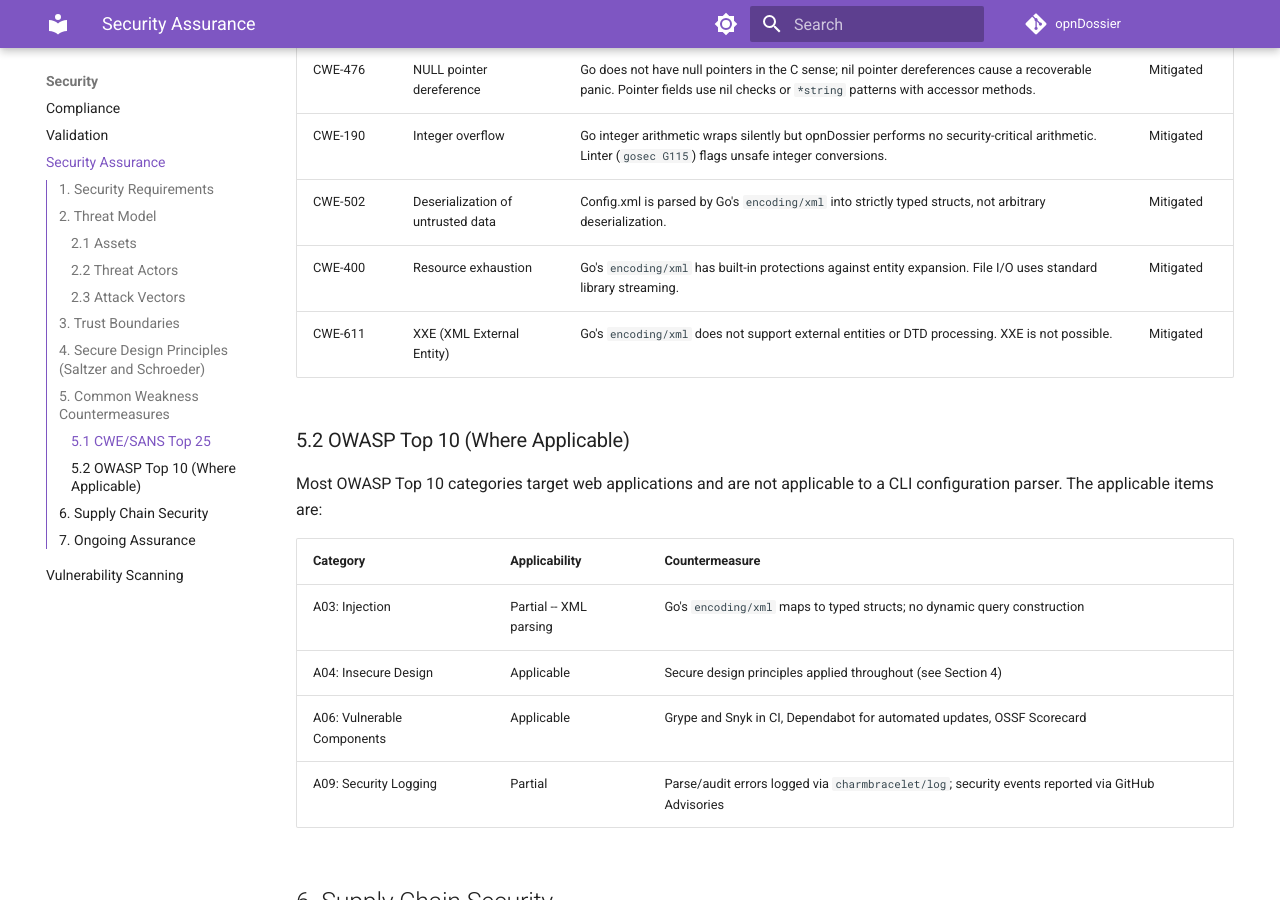
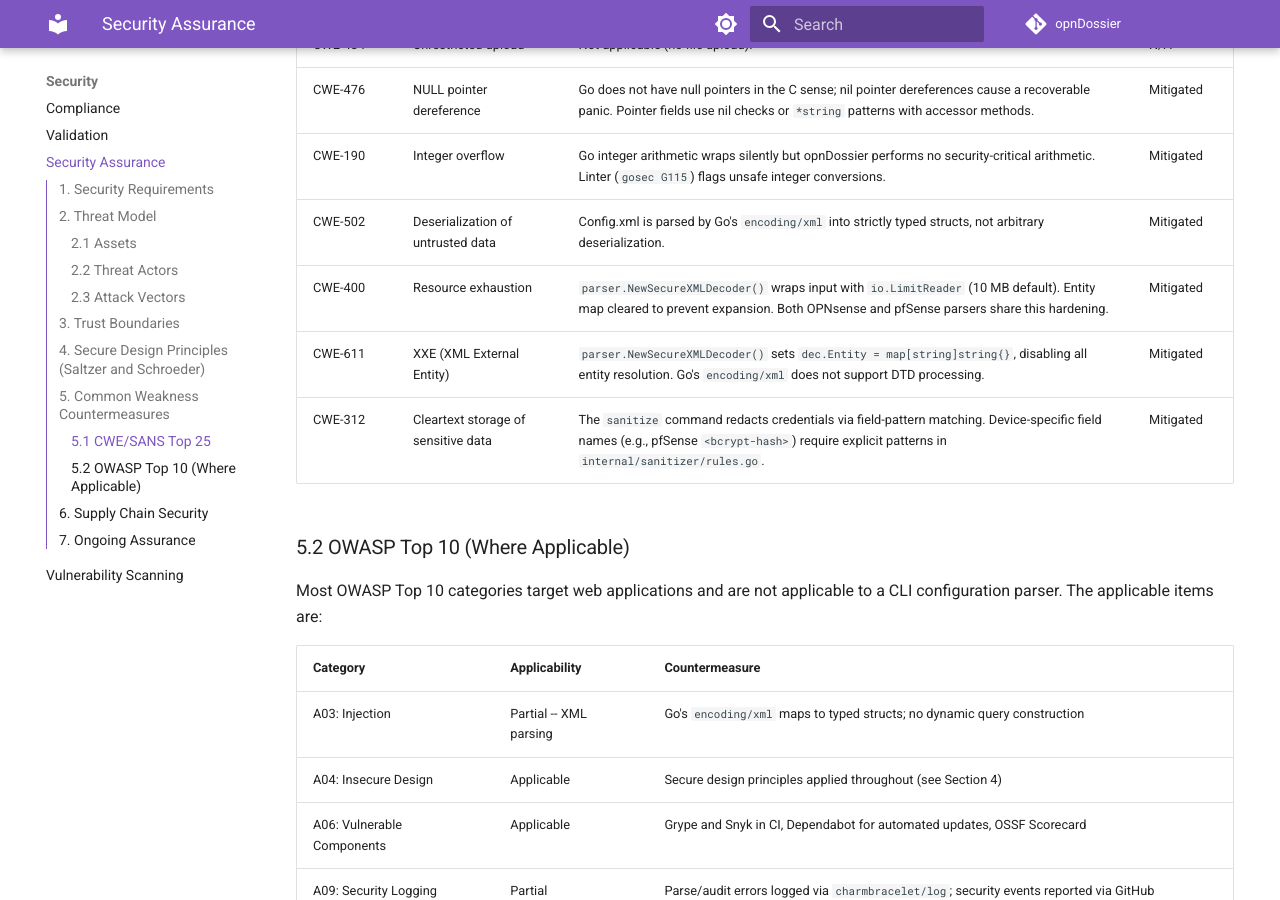
Before and after one commit to EvilBit-Labs/opnDossier, an MkDocs documentation site: the page built from docs/security/security-assurance.md, in a window 1280 px wide and 900 px high, scrolled down 4120 px. Built offline with MkDocs 1.6.1 and Material for MkDocs 9.7.7, drawn with Linux system fonts in a browser that asks for light colours; comment, search, counter and statistics services are not loaded; the version menu is left out; some of the changed text lies outside the part shown.

Commit message:
docs: update documentation for pfSense multi-device support
- README.md: add pfSense to title/overview, fix Go version (1.26+)
- CONTRIBUTING.md: add pfSense parser paths, update data pipeline section
- docs/development/standards.md: add multi-device parser info, xmlutil.go,
  sanitizer step in "Adding New XML Fields" checklist
- docs/security/security-assurance.md: update CWE countermeasures with
  shared xmlutil.go hardening and CWE-312 sanitizer field patterns
- docs/data-model/index.md: clarify multi-device CommonDevice support
- docs/user-guide/commands/overview.md: add pfSense to intro
- docs/user-guide/commands/sanitize.md: mention bcrypt-hash redaction

Signed-off-by: UncleSp1d3r <unclesp1d3r@evilbitlabs.io>

```diff
--- a/docs/security/security-assurance.md
+++ b/docs/security/security-assurance.md
@@ -75,38 +75,39 @@
 
 ## 4. Secure Design Principles (Saltzer and Schroeder)
 
-| Principle                       | How Applied                                                                                                                                                                                       |
-| ------------------------------- | ------------------------------------------------------------------------------------------------------------------------------------------------------------------------------------------------- |
-| **Economy of mechanism**        | Go with minimal dependencies. Simple parser-schema-report pipeline. No plugin downloads, no scripting engine, no network I/O at runtime.                                                          |
-| **Fail-safe defaults**          | Go's `encoding/xml` does not resolve external entities by default (XXE-safe). Overwrite protection on output files requires explicit `--force` flag. Offline-first design means no network calls. |
-| **Complete mediation**          | Every XML element is mapped to typed Go structs. Every CLI argument is validated by Cobra. Every output path is checked for overwrite conflicts.                                                  |
-| **Open design**                 | Fully open source (Apache-2.0). Security does not depend on obscurity. All security mechanisms are publicly documented.                                                                           |
-| **Separation of privilege**     | Parser, schema, audit, and export are separate packages with distinct responsibilities. Parse errors cannot bypass audit safety checks.                                                           |
-| **Least privilege**             | The tool reads config.xml files and writes reports; it never modifies source configurations, executes commands, or makes network connections. No elevated permissions required.                   |
-| **Least common mechanism**      | No shared mutable state between report generations. Each invocation operates on its own parsed data. No global caches that could leak information between runs.                                   |
-| **Psychological acceptability** | CLI follows standard conventions via Cobra. Error messages are descriptive and actionable. Default behavior is safe (no overwrite, no network, offline-first).                                    |
+| Principle                       | How Applied                                                                                                                                                                                                                                                                                                                              |
+| ------------------------------- | ---------------------------------------------------------------------------------------------------------------------------------------------------------------------------------------------------------------------------------------------------------------------------------------------------------------------------------------- |
+| **Economy of mechanism**        | Go with minimal dependencies. Simple parser-schema-report pipeline. No plugin downloads, no scripting engine, no network I/O at runtime.                                                                                                                                                                                                 |
+| **Fail-safe defaults**          | Both OPNsense and pfSense parsers use shared `pkg/parser/xmlutil.go` for secure XML decoding: entity expansion disabled, input size limited to 10 MB, charset normalization for UTF-8/ASCII/ISO-8859-1/Windows-1252. Overwrite protection on output files requires explicit `--force` flag. Offline-first design means no network calls. |
+| **Complete mediation**          | Every XML element is mapped to typed Go structs. Every CLI argument is validated by Cobra. Every output path is checked for overwrite conflicts.                                                                                                                                                                                         |
+| **Open design**                 | Fully open source (Apache-2.0). Security does not depend on obscurity. All security mechanisms are publicly documented.                                                                                                                                                                                                                  |
+| **Separation of privilege**     | Parser, schema, audit, and export are separate packages with distinct responsibilities. Parse errors cannot bypass audit safety checks.                                                                                                                                                                                                  |
+| **Least privilege**             | The tool reads config.xml files and writes reports; it never modifies source configurations, executes commands, or makes network connections. No elevated permissions required.                                                                                                                                                          |
+| **Least common mechanism**      | No shared mutable state between report generations. Each invocation operates on its own parsed data. No global caches that could leak information between runs.                                                                                                                                                                          |
+| **Psychological acceptability** | CLI follows standard conventions via Cobra. Error messages are descriptive and actionable. Default behavior is safe (no overwrite, no network, offline-first).                                                                                                                                                                           |
 
 ## 5. Common Weakness Countermeasures
 
 ### 5.1 CWE/SANS Top 25
 
-| CWE     | Weakness                          | Countermeasure                                                                                                                                                                | Status    |
-| ------- | --------------------------------- | ----------------------------------------------------------------------------------------------------------------------------------------------------------------------------- | --------- |
-| CWE-787 | Out-of-bounds write               | Go is memory-safe; slice/array access is bounds-checked at runtime. No `unsafe` package usage.                                                                                | Mitigated |
-| CWE-79  | XSS                               | Not applicable (no web output). Markdown reports are static files.                                                                                                            | N/A       |
-| CWE-89  | SQL injection                     | Not applicable (no database).                                                                                                                                                 | N/A       |
-| CWE-416 | Use after free                    | Go's garbage collector prevents use-after-free. No manual memory management.                                                                                                  | Mitigated |
-| CWE-78  | OS command injection              | No shell invocation or command execution. CLI arguments parsed by Cobra, not passed to shell.                                                                                 | Mitigated |
-| CWE-20  | Improper input validation         | All inputs validated: XML parsed by `encoding/xml` into typed structs, CLI args validated by Cobra, output paths checked for conflicts.                                       | Mitigated |
-| CWE-125 | Out-of-bounds read                | Go slice access is bounds-checked at runtime. Panics on out-of-bounds access (caught by recovery or test suite).                                                              | Mitigated |
-| CWE-22  | Path traversal                    | CLI accepts file paths as arguments. Output paths validated for overwrite protection. No path construction from config.xml contents.                                          | Mitigated |
-| CWE-352 | CSRF                              | Not applicable (no web interface).                                                                                                                                            | N/A       |
-| CWE-434 | Unrestricted upload               | Not applicable (no file upload).                                                                                                                                              | N/A       |
-| CWE-476 | NULL pointer dereference          | Go does not have null pointers in the C sense; nil pointer dereferences cause a recoverable panic. Pointer fields use nil checks or `*string` patterns with accessor methods. | Mitigated |
-| CWE-190 | Integer overflow                  | Go integer arithmetic wraps silently but opnDossier performs no security-critical arithmetic. Linter (`gosec G115`) flags unsafe integer conversions.                         | Mitigated |
-| CWE-502 | Deserialization of untrusted data | Config.xml is parsed by Go's `encoding/xml` into strictly typed structs, not arbitrary deserialization.                                                                       | Mitigated |
-| CWE-400 | Resource exhaustion               | Go's `encoding/xml` has built-in protections against entity expansion. File I/O uses standard library streaming.                                                              | Mitigated |
-| CWE-611 | XXE (XML External Entity)         | Go's `encoding/xml` does not support external entities or DTD processing. XXE is not possible.                                                                                | Mitigated |
+| CWE     | Weakness                            | Countermeasure                                                                                                                                                                                 | Status    |
+| ------- | ----------------------------------- | ---------------------------------------------------------------------------------------------------------------------------------------------------------------------------------------------- | --------- |
+| CWE-787 | Out-of-bounds write                 | Go is memory-safe; slice/array access is bounds-checked at runtime. No `unsafe` package usage.                                                                                                 | Mitigated |
+| CWE-79  | XSS                                 | Not applicable (no web output). Markdown reports are static files.                                                                                                                             | N/A       |
+| CWE-89  | SQL injection                       | Not applicable (no database).                                                                                                                                                                  | N/A       |
+| CWE-416 | Use after free                      | Go's garbage collector prevents use-after-free. No manual memory management.                                                                                                                   | Mitigated |
+| CWE-78  | OS command injection                | No shell invocation or command execution. CLI arguments parsed by Cobra, not passed to shell.                                                                                                  | Mitigated |
+| CWE-20  | Improper input validation           | All inputs validated: XML parsed by `encoding/xml` into typed structs, CLI args validated by Cobra, output paths checked for conflicts.                                                        | Mitigated |
+| CWE-125 | Out-of-bounds read                  | Go slice access is bounds-checked at runtime. Panics on out-of-bounds access (caught by recovery or test suite).                                                                               | Mitigated |
+| CWE-22  | Path traversal                      | CLI accepts file paths as arguments. Output paths validated for overwrite protection. No path construction from config.xml contents.                                                           | Mitigated |
+| CWE-352 | CSRF                                | Not applicable (no web interface).                                                                                                                                                             | N/A       |
+| CWE-434 | Unrestricted upload                 | Not applicable (no file upload).                                                                                                                                                               | N/A       |
+| CWE-476 | NULL pointer dereference            | Go does not have null pointers in the C sense; nil pointer dereferences cause a recoverable panic. Pointer fields use nil checks or `*string` patterns with accessor methods.                  | Mitigated |
+| CWE-190 | Integer overflow                    | Go integer arithmetic wraps silently but opnDossier performs no security-critical arithmetic. Linter (`gosec G115`) flags unsafe integer conversions.                                          | Mitigated |
+| CWE-502 | Deserialization of untrusted data   | Config.xml is parsed by Go's `encoding/xml` into strictly typed structs, not arbitrary deserialization.                                                                                        | Mitigated |
+| CWE-400 | Resource exhaustion                 | `parser.NewSecureXMLDecoder()` wraps input with `io.LimitReader` (10 MB default). Entity map cleared to prevent expansion. Both OPNsense and pfSense parsers share this hardening.             | Mitigated |
+| CWE-611 | XXE (XML External Entity)           | `parser.NewSecureXMLDecoder()` sets `dec.Entity = map[string]string{}`, disabling all entity resolution. Go's `encoding/xml` does not support DTD processing.                                  | Mitigated |
+| CWE-312 | Cleartext storage of sensitive data | The `sanitize` command redacts credentials via field-pattern matching. Device-specific field names (e.g., pfSense `<bcrypt-hash>`) require explicit patterns in `internal/sanitizer/rules.go`. | Mitigated |
 
 ### 5.2 OWASP Top 10 (Where Applicable)
 
```
Also changed, not shown: CONTRIBUTING.md (+7 -5 lines), README.md (+5 -5 lines), docs/data-model/index.md (+2 -2 lines), docs/development/standards.md (+12 -7 lines), docs/user-guide/commands/overview.md (+1 -1 lines), docs/user-guide/commands/sanitize.md (+1 -1 lines).
